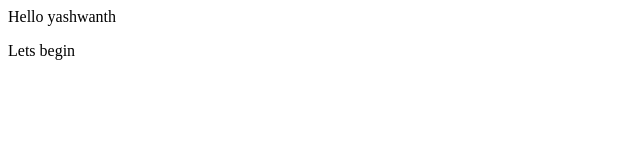
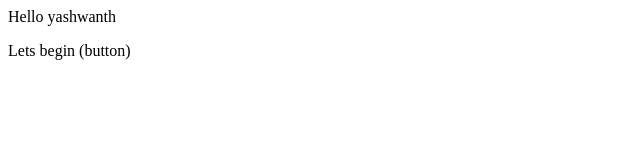
Before and after one commit to Yashwanth666/localrepo, a plain HTML site: page index.html in a window 1280 px wide. Shown: the full height of the page, 0-640 px from the left. Drawn offline with Linux system fonts and the light colour scheme.

```diff
--- a/index.html
+++ b/index.html
@@ -1,2 +1,2 @@
 <p>Hello yashwanth</p>
-<p>Lets begin</p>
+<p>Lets begin (button)</p>
```
